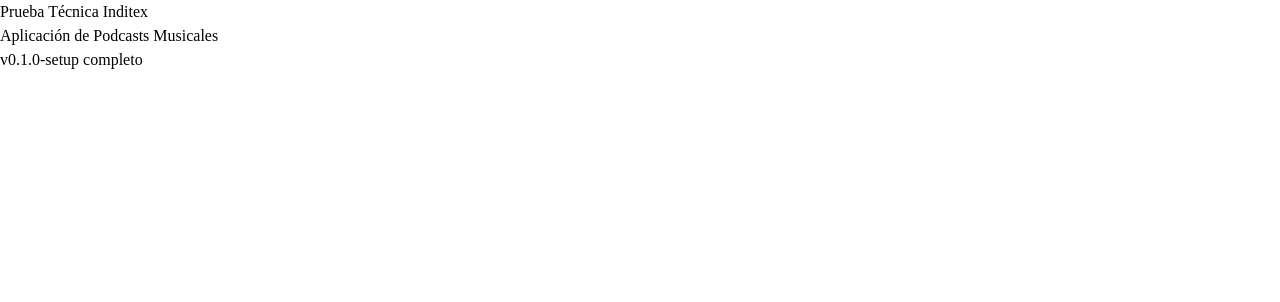
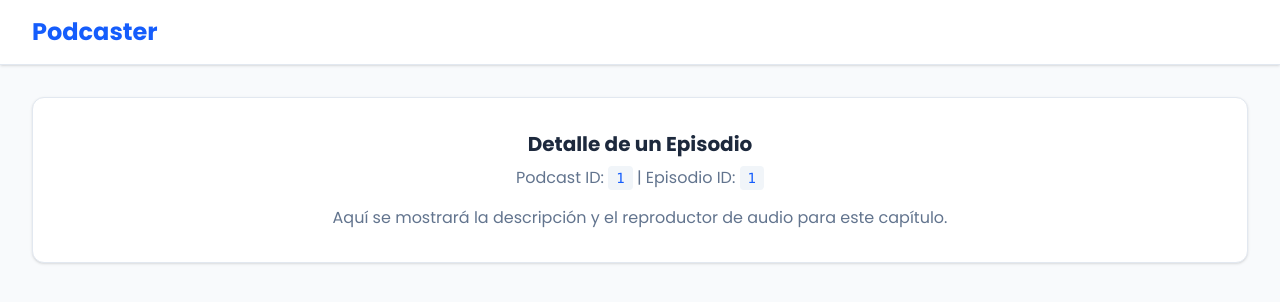
Before and after one commit to PabloGarciaFuentes/prueba-tecnica-inditex, a React (Vite) app: page /podcast/1/episode/1 in a window 1280 px wide. Shown: the top 302 px of the page. Built offline with nearby package versions, Linux system fonts and the light colour scheme.

Commit message:
feat: configure routing, base layouts, and pages (v0.2.0-routing)

```diff
--- a/package.json
+++ b/package.json
@@ -10,15 +10,19 @@
     "preview": "vite preview"
   },
   "dependencies": {
+    "lucide-react": "^1.31.0",
     "react": "^19.2.8",
-    "react-dom": "^19.2.8"
+    "react-dom": "^19.2.8",
+    "react-router-dom": "^7.18.2"
   },
   "devDependencies": {
+    "@tailwindcss/vite": "^4.3.3",
     "@types/node": "^24.13.3",
     "@types/react": "^19.2.17",
     "@types/react-dom": "^19.2.3",
     "@vitejs/plugin-react": "^6.0.4",
     "oxlint": "^1.75.0",
+    "tailwindcss": "^4.3.3",
     "typescript": "~6.0.2",
     "vite": "^8.2.0"
   }
--- a/src/App.tsx
+++ b/src/App.tsx
@@ -1,15 +1,32 @@
+import { createBrowserRouter, RouterProvider } from 'react-router-dom'
+import RootLayout from './layouts/RootLayout'
+import MainPage from './pages/MainPage'
+import PodcastPage from './pages/PodcastPage'
+import EpisodePage from './pages/EpisodePage'
+
+const router = createBrowserRouter([
+  {
+    path: '/',
+    element: <RootLayout />,
+    children: [
+      {
+        index: true,
+        element: <MainPage />,
+      },
+      {
+        path: 'podcast/:podcastId',
+        element: <PodcastPage />,
+      },
+      {
+        path: 'podcast/:podcastId/episode/:episodeId',
+        element: <EpisodePage />,
+      },
+    ],
+  },
+])
+
 function App() {
-  return (
-    <div className="min-h-screen flex items-center justify-center bg-slate-50">
-      <div className="text-center p-8 bg-white rounded-2xl shadow-xl max-w-md">
-        <h1 className="text-3xl font-bold text-indigo-950 mb-2">Prueba Técnica Inditex</h1>
-        <p className="text-slate-600 mb-6">Aplicación de Podcasts Musicales</p>
-        <div className="inline-flex items-center px-4 py-2 bg-indigo-50 text-indigo-700 rounded-full text-sm font-semibold">
-          v0.1.0-setup completo
-        </div>
-      </div>
-    </div>
-  )
+  return <RouterProvider router={router} />
 }
 
 export default App
--- a/src/index.css
+++ b/src/index.css
@@ -1,5 +1,5 @@
+@import url('https://fonts.googleapis.com/css2?family=Poppins:ital,wght@0,300;0,400;0,500;0,600;0,700;1,300;1,400;1,500;1,600;1,700&display=swap');
 @import "tailwindcss";
-@import url('https://fonts.googleapis.com/css2?family=Poppins:ital,wght@0,300;0,400;0,500;0,600;0,700;1,300;1,400;1,500;1,600;1,700&display=swap');
 
 @theme {
   --font-sans: "Poppins", ui-sans-serif, system-ui, sans-serif;
--- /dev/null
+++ b/src/layouts/RootLayout.tsx
@@ -0,0 +1,37 @@
+import { Link, Outlet, useNavigation } from 'react-router-dom'
+
+export default function RootLayout() {
+  const navigation = useNavigation()
+  const isLoading = navigation.state === 'loading'
+
+  return (
+    <div className="min-h-screen bg-slate-50 flex flex-col font-sans">
+      {/* Header */}
+      <header className="bg-white border-b border-slate-200 sticky top-0 z-50 shadow-sm">
+        <div className="max-w-7xl mx-auto px-4 sm:px-6 lg:px-8 h-16 flex items-center justify-between">
+          <Link
+            to="/"
+            className="text-2xl font-bold text-blue-600 hover:text-blue-700 transition-colors"
+          >
+            Podcaster
+          </Link>
+
+          {/* Loading Indicator */}
+          <div className="flex items-center justify-center w-8 h-8">
+            {isLoading && (
+              <span className="relative flex h-4 w-4">
+                <span className="animate-ping absolute inline-flex h-full w-full rounded-full bg-blue-400 opacity-75"></span>
+                <span className="relative inline-flex rounded-full h-4 w-4 bg-blue-600"></span>
+              </span>
+            )}
+          </div>
+        </div>
+      </header>
+
+      {/* Main Content */}
+      <main className="flex-1 max-w-7xl w-full mx-auto px-4 sm:px-6 lg:px-8 py-8">
+        <Outlet />
+      </main>
+    </div>
+  )
+}
--- /dev/null
+++ b/src/pages/EpisodePage.tsx
@@ -0,0 +1,16 @@
+import { useParams } from 'react-router-dom'
+
+export default function EpisodePage() {
+  const { podcastId, episodeId } = useParams<{ podcastId: string; episodeId: string }>()
+
+  return (
+    <div className="bg-white rounded-xl shadow-sm border border-slate-200 p-8 text-center">
+      <h2 className="text-xl font-bold text-slate-800 mb-2">Detalle de un Episodio</h2>
+      <p className="text-slate-500 mb-4">
+        Podcast ID: <code className="bg-slate-100 px-2 py-1 rounded text-blue-600 font-mono text-sm">{podcastId}</code> |
+        Episodio ID: <code className="bg-slate-100 px-2 py-1 rounded text-blue-600 font-mono text-sm">{episodeId}</code>
+      </p>
+      <p className="text-slate-500">Aquí se mostrará la descripción y el reproductor de audio para este capítulo.</p>
+    </div>
+  )
+}
--- /dev/null
+++ b/src/pages/MainPage.tsx
@@ -0,0 +1,8 @@
+export default function MainPage() {
+  return (
+    <div className="bg-white rounded-xl shadow-sm border border-slate-200 p-8 text-center">
+      <h2 className="text-xl font-bold text-slate-800 mb-2">Vista Principal (Listado de Podcasts)</h2>
+      <p className="text-slate-500">Aquí se mostrará el listado de los 100 podcasts más populares de iTunes.</p>
+    </div>
+  )
+}
--- /dev/null
+++ b/src/pages/PodcastPage.tsx
@@ -0,0 +1,15 @@
+import { useParams } from 'react-router-dom'
+
+export default function PodcastPage() {
+  const { podcastId } = useParams<{ podcastId: string }>()
+
+  return (
+    <div className="bg-white rounded-xl shadow-sm border border-slate-200 p-8 text-center">
+      <h2 className="text-xl font-bold text-slate-800 mb-2">Detalle de un Podcast</h2>
+      <p className="text-slate-500 mb-4">
+        Mostrando la información detallada para el podcast con ID: <code className="bg-slate-100 px-2 py-1 rounded text-blue-600 font-mono text-sm">{podcastId}</code>.
+      </p>
+      <p className="text-slate-500">Aquí se mostrará el número de capítulos y el listado de episodios correspondientes.</p>
+    </div>
+  )
+}
```
Also changed, not shown: 1 other file (tests, documents, lock files or other folders).
